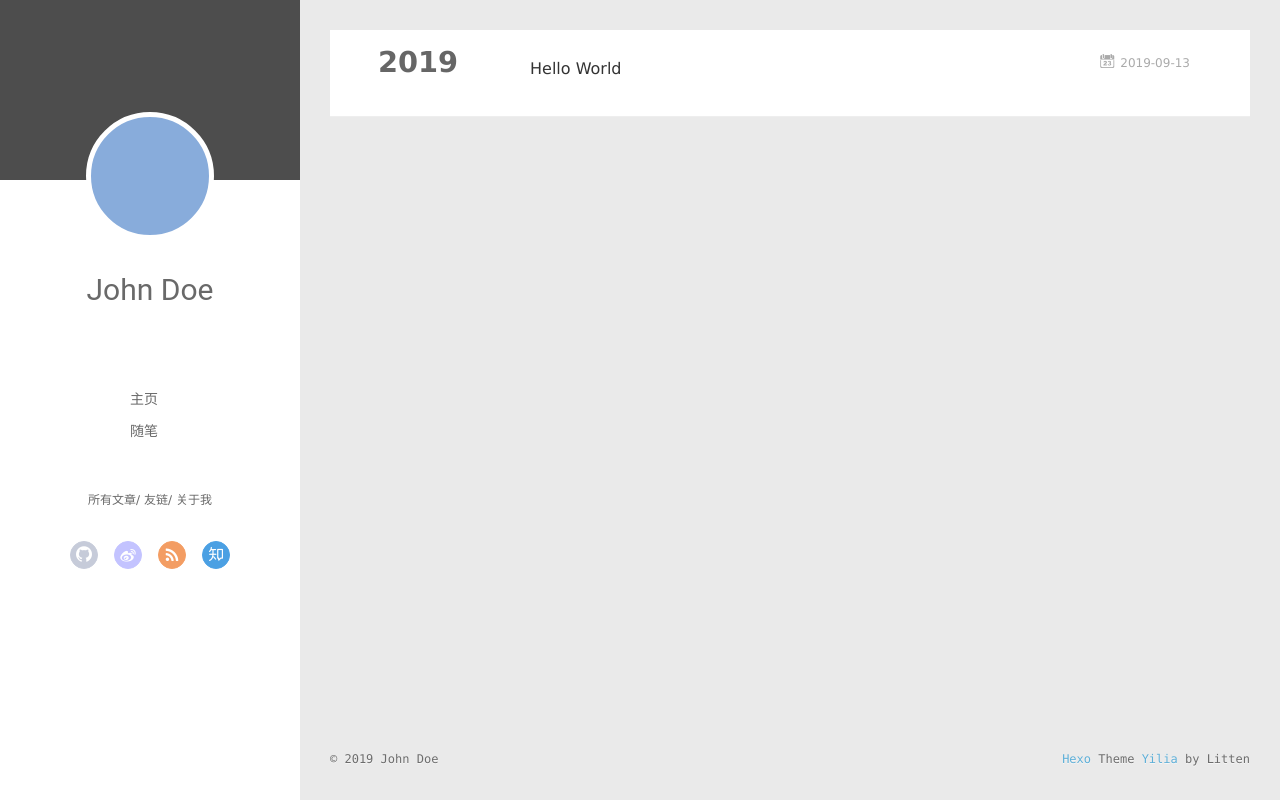
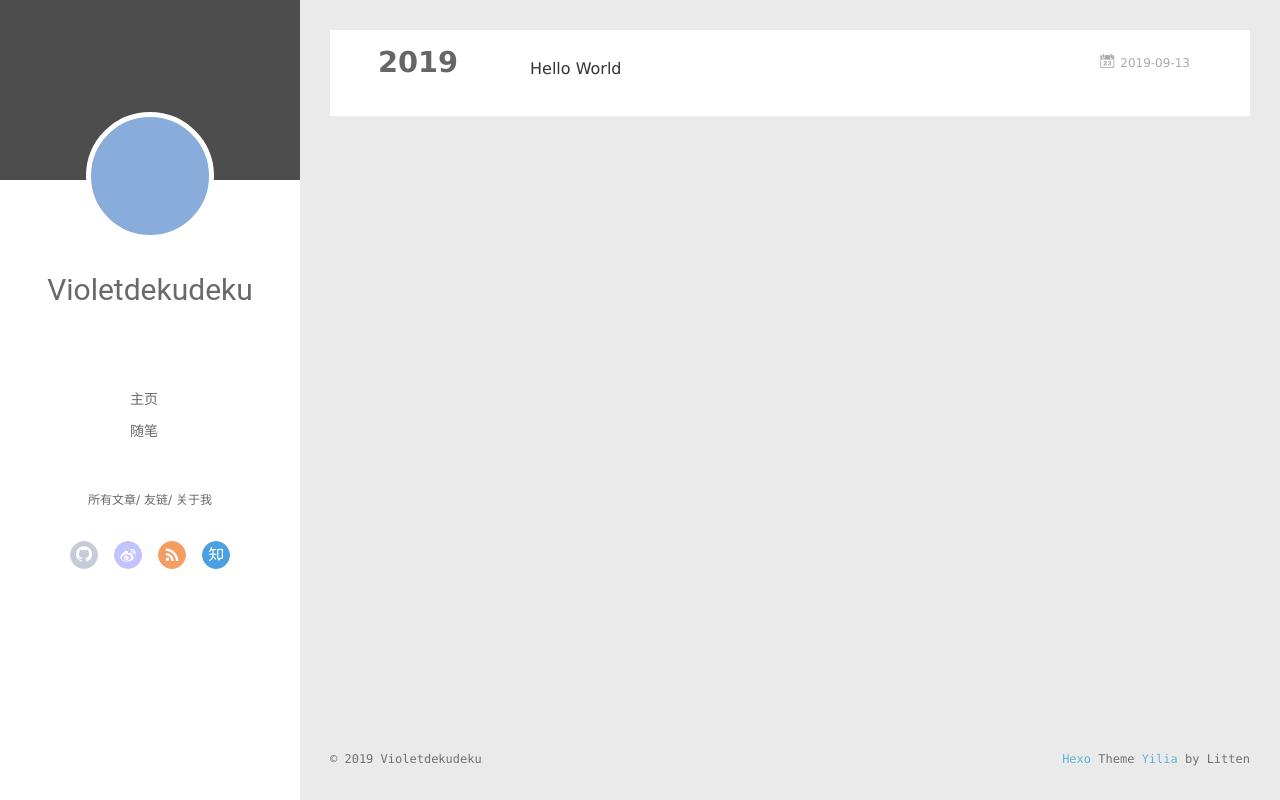
Before and after one commit to Violetdekudeku/.github.io, a plain HTML site: page archives/index.html in a window 1280 px wide. Drawn offline with Linux system fonts and the light colour scheme; no server answers.

Commit message:
Site updated: 2019-09-14 18:12:00

```diff
--- a/archives/index.html
+++ b/archives/index.html
@@ -46,7 +46,7 @@
 			<img src="" class="js-avatar">
 		</a>
 		<hgroup>
-		  <h1 class="header-author"><a href="/">John Doe</a></h1>
+		  <h1 class="header-author"><a href="/">Violetdekudeku</a></h1>
 		</hgroup>
 
 
@@ -104,7 +104,7 @@
 				<img src="" class="js-avatar">
 			</div>
 			<hgroup>
-			  <h1 class="header-author js-header-author">John Doe</h1>
+			  <h1 class="header-author js-header-author">Violetdekudeku</h1>
 			</hgroup>
 
 
@@ -202,7 +202,7 @@
   <div class="outer">
     <div id="footer-info">
     	<div class="footer-left">
-    		&copy; 2019 John Doe
+    		&copy; 2019 Violetdekudeku
     	</div>
       	<div class="footer-right">
       		<a href="http://hexo.io/" target="_blank">Hexo</a>  Theme <a href="https://github.com/litten/hexo-theme-yilia" target="_blank">Yilia</a> by Litten
```
Also changed, not shown: 2019/09/13/hello-world/index.html (+3 -3 lines), archives/2019/09/index.html (+3 -3 lines), archives/2019/index.html (+3 -3 lines), index.html (+3 -3 lines).
